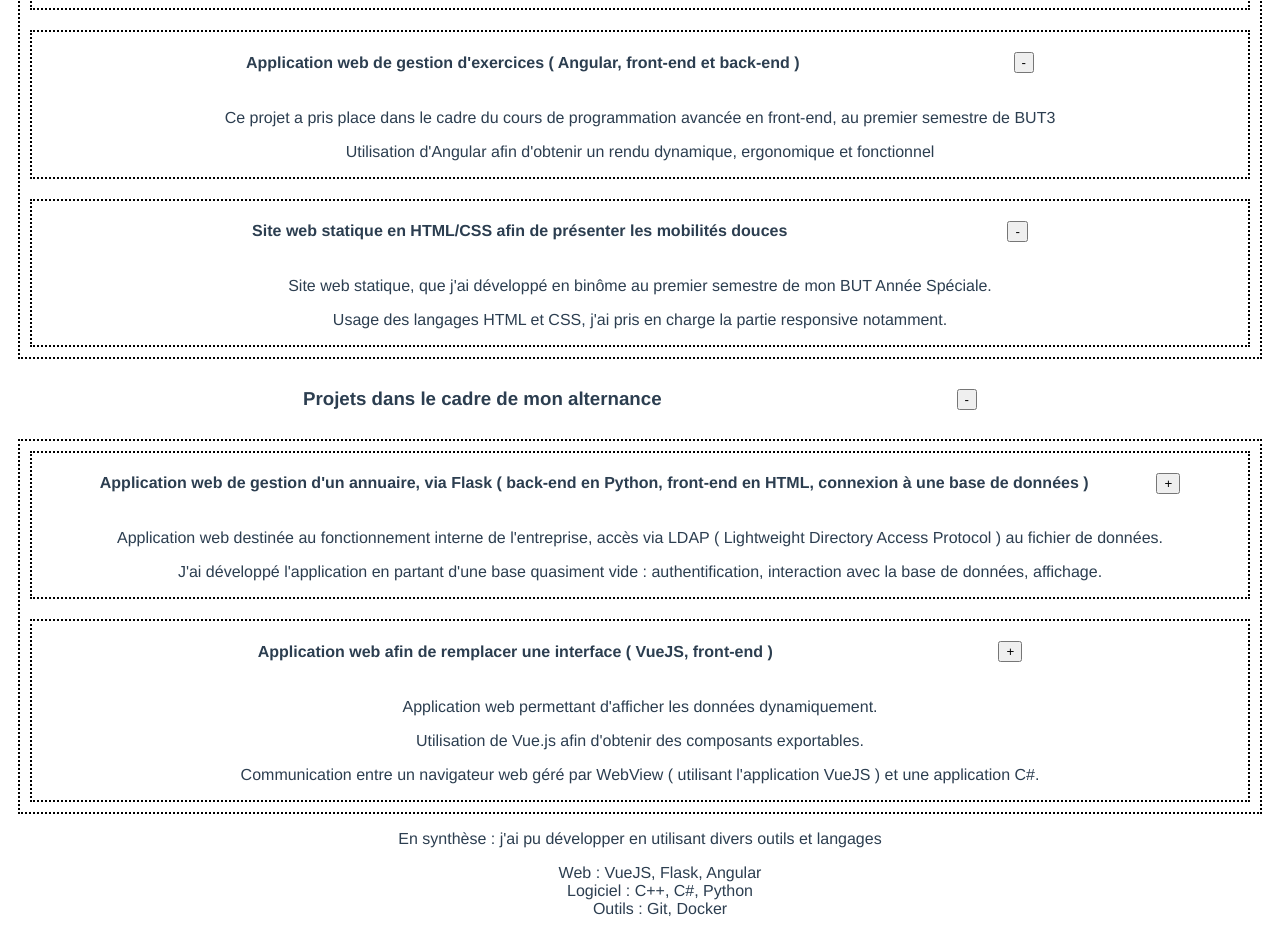
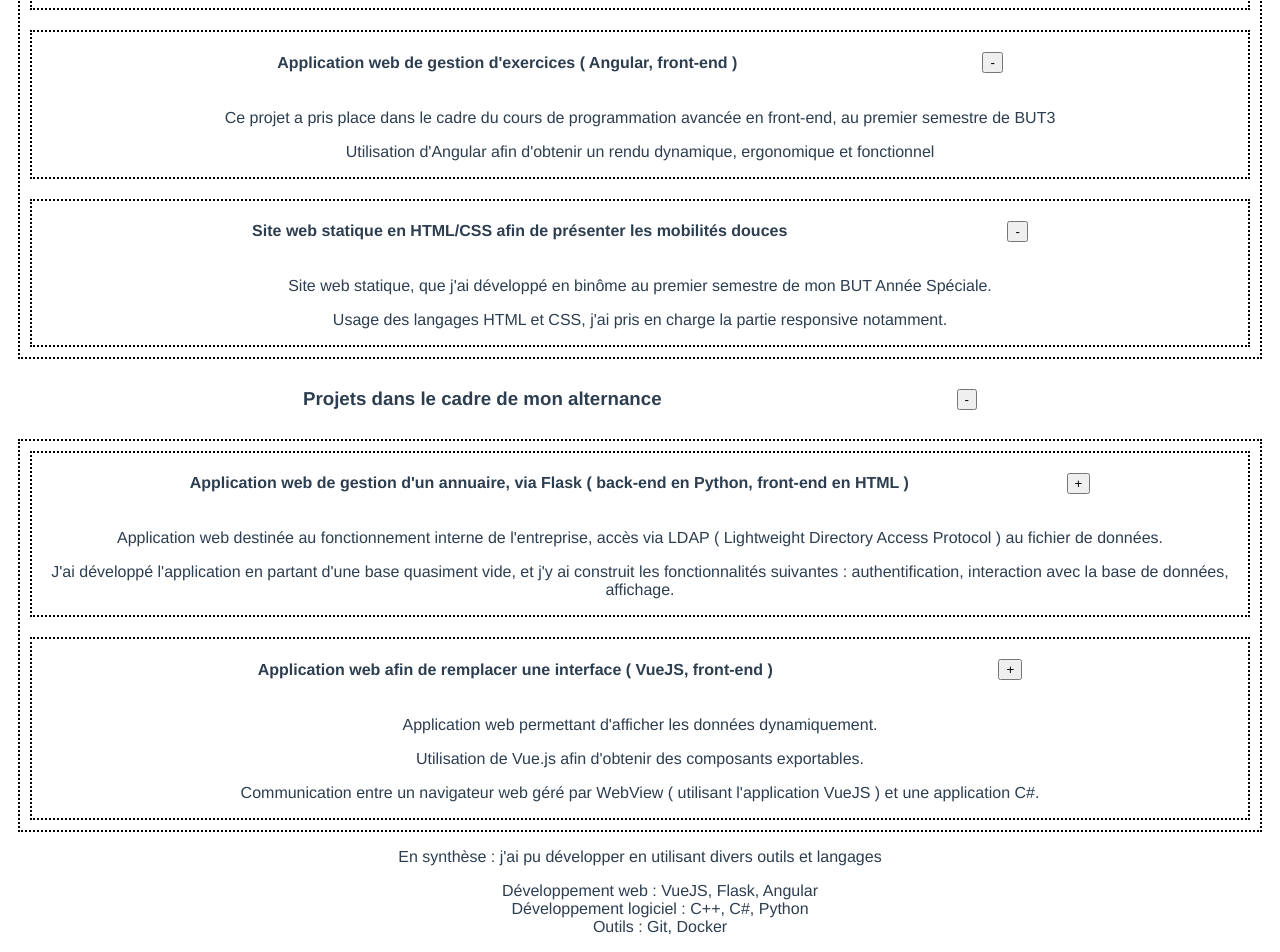
Before and after one commit to tomfsql/TomFolio, a Vue app: page /projects in a window 1280 px wide. Shown: the part 436-1388 px from the top of the page. Built offline with nearby package versions, Linux system fonts and the light colour scheme.

Commit message:
Added project S5

```diff
--- a/src/components/ProjectsPage.vue
+++ b/src/components/ProjectsPage.vue
@@ -24,7 +24,7 @@
 
         <div class="project">
           <div class="project-header">
-            <h4> Application web de gestion d'exercices ( Angular, front-end et back-end ) </h4>
+            <h4> Application web de gestion d'exercices ( Angular, front-end ) </h4>
             <button v-if="this.showSingleProject['Exercices']" class="collapsebtn" @click="toggleProject('Exercices')"> - </button>
             <button v-else class="collapsebtn" @click="toggleProject('Exercices')"> + </button>
           </div>
@@ -48,6 +48,18 @@
           </div>
         </div>
 
+        <div class="project" v-if="this.showSingleProject['QDev']">
+          <div class="project-header">
+            <h4> Jeu en ligne interactif </h4>
+            <button v-if="this.showSingleProject['QDev']" class="collapsebtn" @click="toggleProject('QDev')"> - </button>
+            <button v-else class="collapsebtn" @click="toggleProject('QDev')"> + </button>
+          </div>
+          <div class="project-content" v-if="this.showSingleProject['SiteWeb']">
+            <p> Sie de jeu développé dans le cadre de la matière Qualité de Développement du S5 de BUT. </p>
+            <p> Usage de Pytest afin de créer les test unitaires liés au pipeline.</p>
+          </div>
+        </div>
+
       </div>
 
       <div class="title">
@@ -61,13 +73,13 @@
       <div class="category" v-if="this.showMainCategories['VP']">
         <div class="project">
           <div class="project-header">
-            <h4> Application web de gestion d'un annuaire, via Flask ( back-end en Python, front-end en HTML, connexion à une base de données ) </h4>
+            <h4> Application web de gestion d'un annuaire, via Flask ( back-end en Python, front-end en HTML ) </h4>
             <button v-if="this.showMainCategories['Annuaire']" class="collapsebtn" @click="toggleProject('Annuaire')"> - </button>
             <button v-else class="collapsebtn" @click="toggleProject('Annuaire')"> + </button>
           </div>
           <div class="project-content" v-if="this.showSingleProject['Annuaire']">
             <p> Application web destinée au fonctionnement interne de l'entreprise, accès via LDAP ( Lightweight Directory Access Protocol ) au fichier de données.</p>
-            <p> J'ai développé l'application en partant d'une base quasiment vide : authentification, interaction avec la base de données, affichage.</p>
+            <p> J'ai développé l'application en partant d'une base quasiment vide, et j'y ai construit les fonctionnalités suivantes : authentification, interaction avec la base de données, affichage.</p>
           </div>
         </div>
 
@@ -87,8 +99,8 @@
 
   <p> En synthèse : j'ai pu développer en utilisant divers outils et langages </p>
   <ul>
-    <li> Web : VueJS, Flask, Angular </li>
-    <li> Logiciel : C++, C#, Python </li>
+    <li> Développement web : VueJS, Flask, Angular </li>
+    <li> Développement logiciel : C++, C#, Python </li>
     <li> Outils : Git, Docker</li>
   </ul>
 </template>
```
